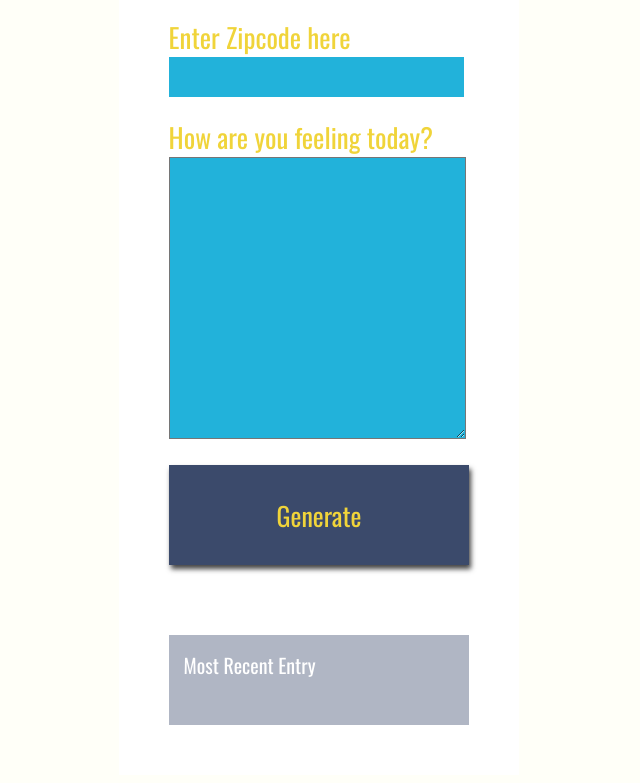
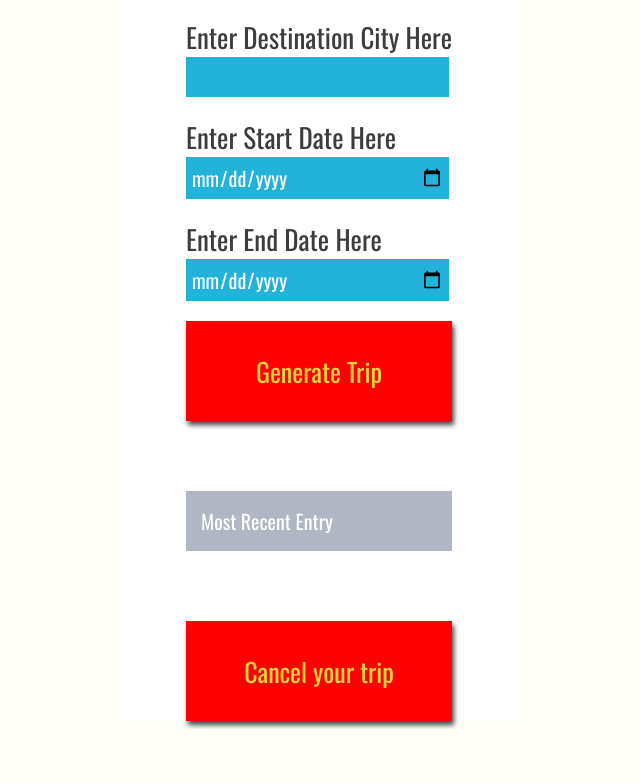
Before and after one commit to zlogikon/fend-final, a website: page src/client/views/index.html in a window 1280 px wide. Shown: the part 112-895 px from the top of the page, without its empty margins (321-961 px from the left). After the commit the page ends 841 px from the top, so only its background shows below. Drawn offline with nearby package versions, Linux system fonts and the light colour scheme; files that its build step writes are made by us from their sources; files whose address does not match are found by name; a web font is replaced by a local one.

Commit message:
rearrange content for new data

```diff
--- a/src/client/styles/style.scss
+++ b/src/client/styles/style.scss
@@ -5,17 +5,18 @@ body{
 
 #app{
     display: grid;
-    grid-template-rows:repeat(4, auto);
+    grid-template-rows:repeat(6, auto);
     grid-template-areas:
       "header"
-      "zip"
-      "feel"
-      "button"
+      "dest"
+      "start"
+      "end"
+      "genBttn"
       "journal";
     width:400px;
     margin: auto;
     background: #ffffff;
-    color: #f0d43a;
+    color: #3d3d3d;
     justify-content: center;
     grid-gap: 1em;
     font-size: 20px;
@@ -91,7 +92,7 @@ input{
 button{
     width: 100%;
     height: 100px;
-    background: #3b4a6b;
+    background: #ff0000;
     color: #f0d43a;
     font-size: 26px;
     font-family: 'Oswald', sans-serif;
--- a/src/client/views/index.html
+++ b/src/client/views/index.html
@@ -2,35 +2,55 @@
 <html>
   <head>
     <meta charset="UTF-8">
-<title>Weather Journal</title>
+    <title>Travel Planner</title>
     <link href="https://fonts.googleapis.com/css?family=Oswald:400,600,700|Ranga:400,700&display=swap" rel="stylesheet">
     <link rel="stylesheet" href="style.css">
   </head>
  <body>
     <div id="app">
-  <div id= "header" class ="holder headline">
-    <h1>Weather Journal App</h1>
+
+      <div id= "header">
+        <h1>Travel Planner</h1>
       </div>
-  <div id="zipcode" class ="holder zip">
-    <label for="zip">Enter Zipcode here</label>
-    <input type="text" id="zip">
+
+      <div id="destination">
+        <label for="dest">Enter Destination City Here</label>
+        <input type="text" id="dest">
       </div>
-  <div id="feel" class ="holder feel">
-    <label for="feelings">How are you feeling today?</label>
-    <textarea class= "myInput" id="feelings" rows="9"></textarea>
+
+      <div id="startDate">
+        <label for="start">Enter Start Date Here</label>
+        <input type="date" id="start">
       </div>
-  <div id="button" class ="holder feel">
-    <button id="generate" type = "submit"> Generate </button>
+
+      <div id="endDate">
+        <label for="end">Enter End Date Here</label>
+        <input type="date" id="end">
       </div>
+
+
+
+      <div id="genBttn">
+        <button id="generate" type = "submit"> Generate Trip </button>
+      </div>
+
       <div id="journal" class ="holder entry">
         <div class = "title">Most Recent Entry</div>
         <div id = "entryHolder">
-    <div id = "date"></div>
-   <div id = "temp"></div>
-   <div id = "content"></div>
+          <div id = "disDest"></div>
+          <div id = "disStart"></div>
+          <div id = "disEnd"></div>
+          <div id = "disDur"></div>
+          <div id = "disTill"></div>
         </div>
       </div>
+
+      <div id="cancel">
+        <button id="cancel" type = "submit"> Cancel your trip </button>
       </div>
+
+    </div>
+
   <script src="app.js" type="text/javascript"></script>
 
 </body>
```
Lines whose indentation alone changed are shown as unchanged.
